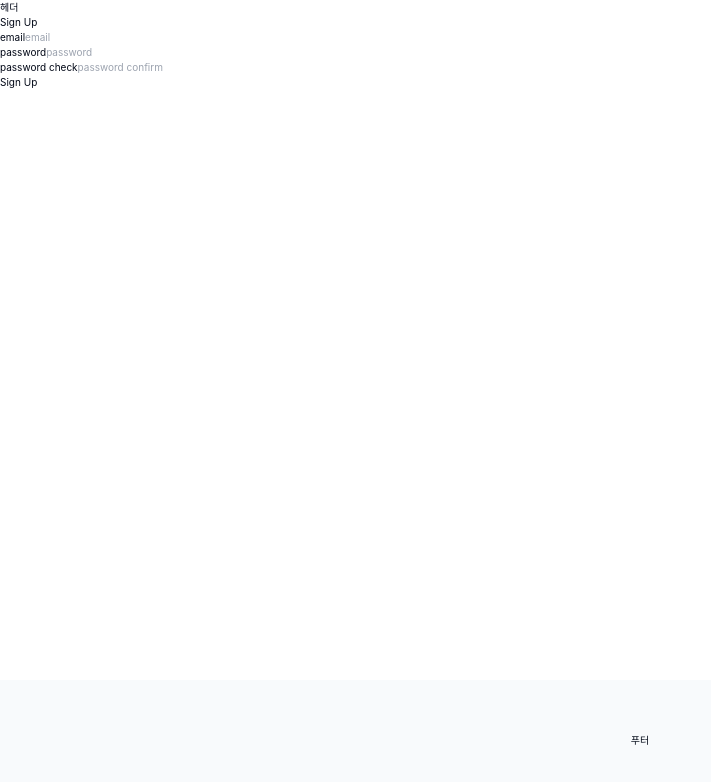
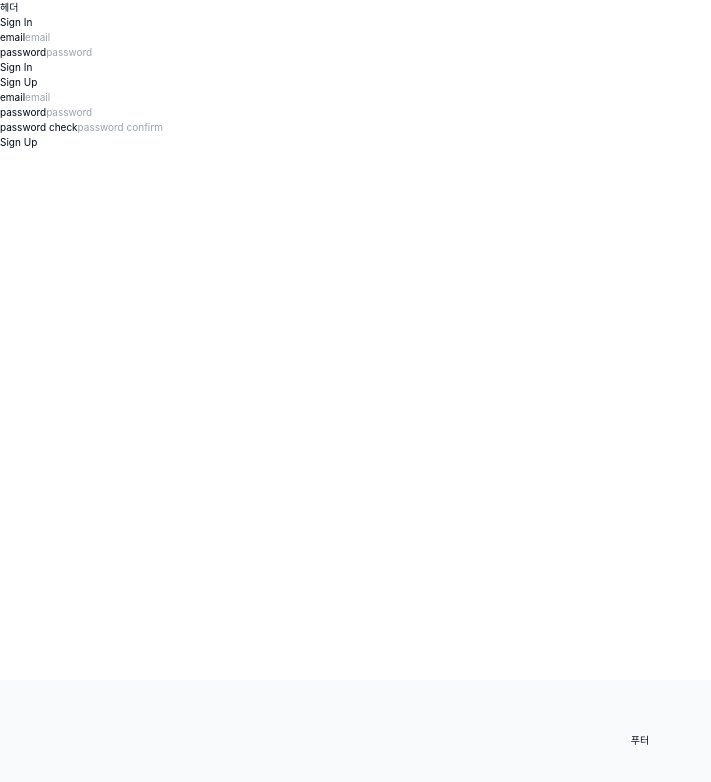
Before and after one commit to Team-YUMU/YUMU-FE, a Next.js app: page / in a window 1280 px wide. Shown: the top 782 px of the page, without its empty margins (0-711 px from the left). Built offline with nearby package versions, Linux system fonts and the light colour scheme.

Commit message:
chore: feature/18 로그인 페이지병합

```diff
--- a/src/pages/landing/index.tsx
+++ b/src/pages/landing/index.tsx
@@ -1,5 +1,11 @@
 import SignUpPage from '../signup';
+import SignInPage from '../signin';
 
 export default function Landing() {
-  return <SignUpPage />;
+  return (
+    <>
+      <SignInPage />
+      <SignUpPage />
+    </>
+  );
 }
--- a/src/pages/signin/index.tsx
+++ b/src/pages/signin/index.tsx
@@ -1,3 +1,50 @@
+import { useRouter } from 'next/router';
+import { useForm } from 'react-hook-form';
+import { zodResolver } from '@hookform/resolvers/zod';
+
+import axios from 'axios';
+import { schema } from '@/types/validation';
+
 export default function SignInPage() {
-  return <>sign in</>;
+  const router = useRouter();
+
+  type FormData = {
+    email: string;
+    password: string;
+  };
+
+  const {
+    register,
+    handleSubmit,
+    formState: { errors },
+  } = useForm<FormData>({ resolver: zodResolver(schema) });
+
+  const onSubmit = async (data: FormData) => {
+    try {
+      await axios.post('/', data, { withCredentials: true }); // api명세나오면 알수있음
+      router.push('/');
+    } catch (error) {
+      console.log('An error occurred:', error);
+    }
+    console.log(data);
+  };
+
+  return (
+    <div>
+      <h2>Sign In</h2>
+      <form onSubmit={handleSubmit(onSubmit)}>
+        <div>
+          <label>email</label>
+          <input {...register('email')} placeholder='email' />
+          {errors.email && <p>{errors.email.message}</p>}
+        </div>
+        <div>
+          <label>password</label>
+          <input type='password' {...register('password')} placeholder='password' />
+          {errors.password && <p>{errors.password.message}</p>}
+        </div>
+        <button type='submit'>Sign In</button>
+      </form>
+    </div>
+  );
 }
```
